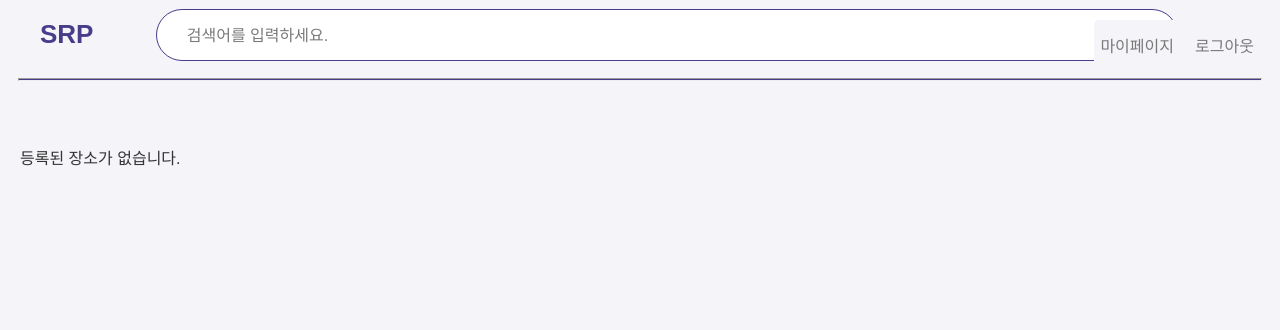
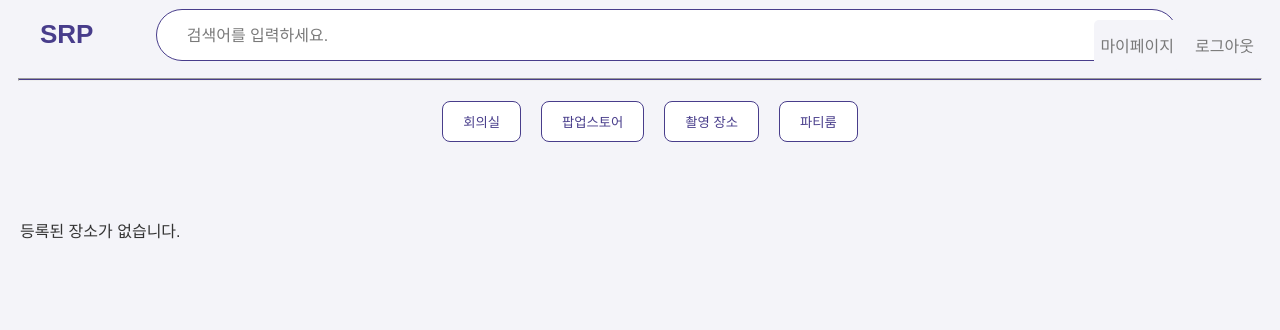
Before and after one commit to jeongui31/Space-Rental-Platform, a Django app: page /home/ in a window 1280 px wide. Shown: the top 330 px of the page. Run offline with Django 5.2, Linux system fonts and the light colour scheme; the visitor is signed in with stand-in values (Sample User, id 1); data comes from the database, SQL or seed files in the repository; data that the repository does not hold is empty; parts of the project's set-up code (start-up, migrations or seed data) failed here and were passed over.

Commit message:
카테고리 검색 기능 추가

```diff
--- a/back/space_rental/home/templates/home.html
+++ b/back/space_rental/home/templates/home.html
@@ -37,13 +37,35 @@
             font-size: 16px;
             margin: 5px 0;
         }
+
+        .category-btn-wrapper {
+            margin: 20px 0;
+            display: flex;
+            gap: 10px;
+            justify-self: center;
+        }
+
+        .category-btn {
+            padding: 10px 20px;
+            margin-left: 20px;
+            border: 1px solid darkslateblue;
+            border-radius: 8px;
+            background-color: white;
+            color: darkslateblue;
+            cursor: pointer;
+        }
+
+        .category-btn:hover {
+            background-color: darkslateblue;
+            color: white;
+        }
     </style>
 </head>
 <body>
     <header>
         <h1>SRP</h1>
         <form class="search-box" action="" method="get">
-            <input class="search-txt" type="text" name="search_txt" placeholder="검색어를 입력하세요.">
+            <input class="search-txt" type="text" name="search_txt" placeholder="검색어를 입력하세요." value="{{ search_txt|default:''}}">
             <button class="search-btn" type="submit">
                 <i class="fas fa-search"></i>
             </button>
@@ -62,6 +84,18 @@
         {% endif %}
     </header>
     <hr/>
+    <div class="category-btn-wrapper">
+        <div id="categories" style="display: flex; flex-direction: row">
+            {% for category in categories %}
+            <button class="category-btn" onclick="filterByCategory('{{ category.category_id }}')"
+            style="{% if category.category_id|stringformat:'s' == selected_category %}background-color: darkslateblue; color: white;{% else %}background-color: white; color: darkslateblue;{% endif %}"
+            >
+        {{ category.category_name }}
+    </button>
+            <br />
+            {% endfor %}
+          </div>
+    </div>
     <main>
         {% if user.is_authenticated %}
         <div class="place-list">
@@ -85,6 +119,15 @@
     <footer>
 
     </footer>
-    <script src="{% static 'assets/js/main_page.js' %}"></script>
+    <script>
+        function filterByCategory(category_id) {
+            const urlParams = new URLSearchParams(window.location.search);
+
+            urlParams.set('category', category_id);
+
+            window.location.search = urlParams.toString();
+        }
+
+    </script>
 </body>
 </html>
--- a/back/space_rental/home/views.py
+++ b/back/space_rental/home/views.py
@@ -11,11 +11,30 @@ from datetime import timedelta
 @login_required
 def home(request):
     search_txt = request.GET.get('search_txt', '')
-    if search_txt:
+    category_id = request.GET.get('category', '')
+
+    places = Space.objects.all()  # 모든 장소를 가져옴
+
+    if search_txt and category_id:
+        places = Space.objects.filter(
+            space_name__icontains=search_txt,
+            space_id__in=SpaceCategoryMapping.objects.filter(category_id=category_id).values('space_id')
+        )
+
+    elif search_txt:
         places = Space.objects.filter(space_name__icontains=search_txt)
-    else:
-        places = Space.objects.all()  # 모든 장소를 가져옴
-    return render(request, 'home.html', {'places': places})
+
+    elif category_id:
+        places = Space.objects.filter(space_id__in=SpaceCategoryMapping.objects.filter(category_id=category_id).values('space_id'))
+
+    categories = SpaceCategory.objects.all()
+
+    return render(request, 'home.html', {
+        'places': places,
+        'categories': categories,
+        'search_txt': search_txt,
+        'selected_category': category_id,
+        })
 
 @login_required
 def my_page(request):
```
